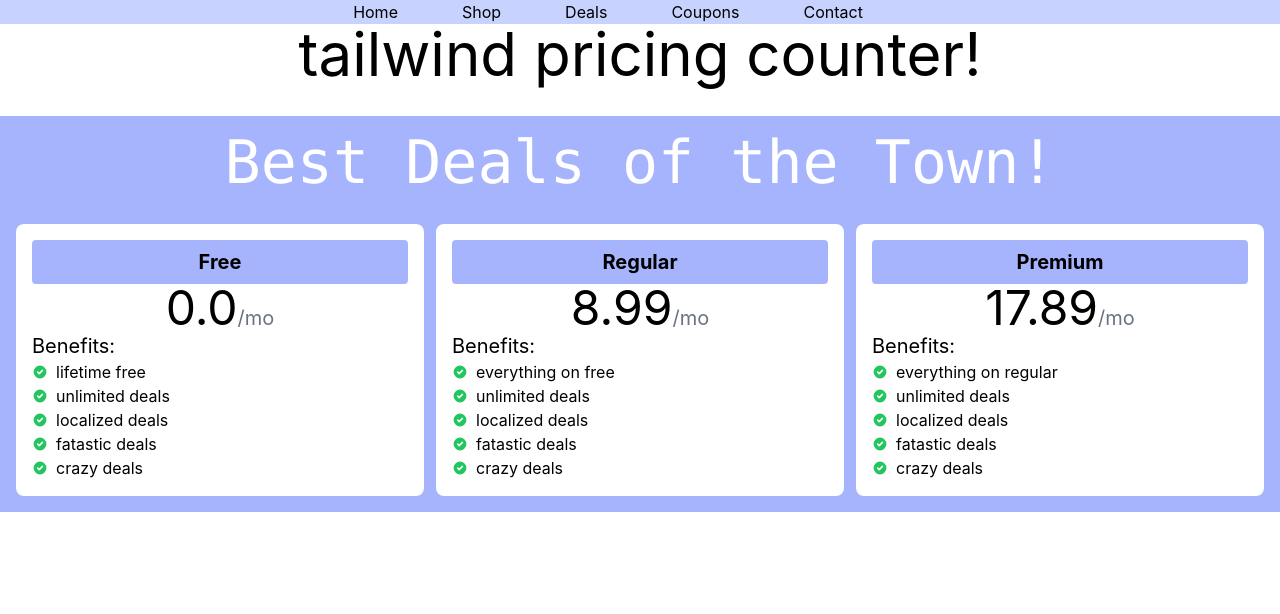
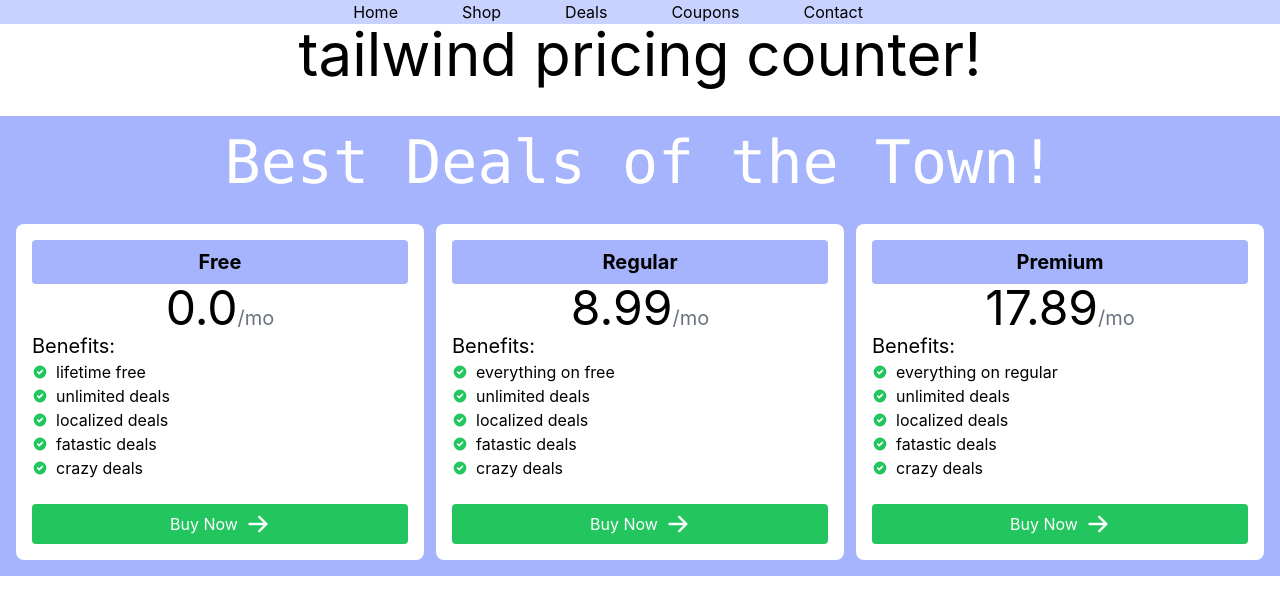
Before and after one commit to arifphero4/react-tailwind-pricing-project, a React (Create React App) app: page / in a window 1280 px wide. Shown: the top 614 px of the page. Built offline with nearby package versions, Linux system fonts and the light colour scheme.

Commit message:
customized card style

```diff
--- a/src/components/PricingOption/PricingOption.js
+++ b/src/components/PricingOption/PricingOption.js
@@ -1,3 +1,4 @@
+import { ArrowRightIcon } from "@heroicons/react/solid";
 import React from "react";
 import Benefit from "../Benefit/Benefit";
 
@@ -16,6 +17,9 @@ const PricingOption = (props) => {
           <Benefit benefit={benefit}></Benefit>
         ))}
       </div>
+      <button className="bg-green-500 text-white flex justify-center w-full py-2 rounded mt-6 hover:bg-indigo-200 hover:text-black  ">
+        Buy Now <ArrowRightIcon className="w-6 h-6 ml-2 "></ArrowRightIcon>
+      </button>
     </div>
   );
 };
```
